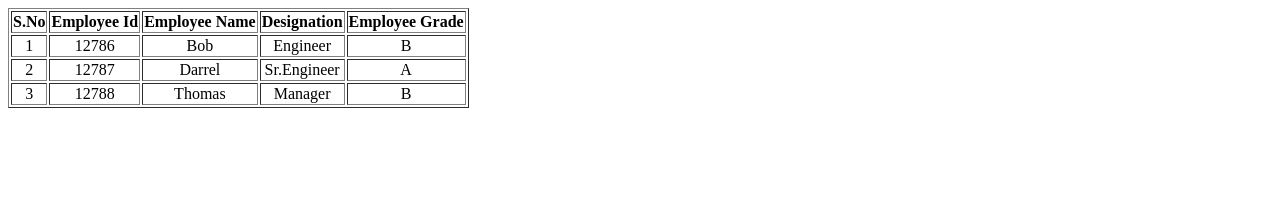
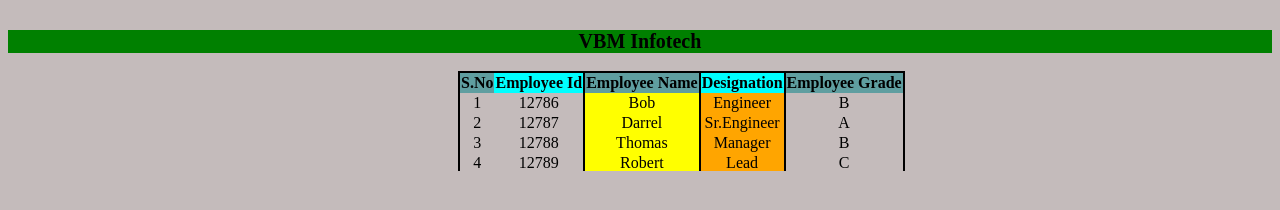
Before and after one commit to phanivyasc/Test_Project, a plain HTML site: page table.html in a window 1280 px wide. Drawn offline with Linux system fonts and the light colour scheme.

Commit message:
css styling

```diff
--- a/table.html
+++ b/table.html
@@ -2,40 +2,51 @@
 <html>
 <head>
 </head>
-<body>
-    <table border = 1>
+<body style = "margin-top:30px;background:rgb(196, 187, 187)">
+    <b><div style = "font-size:20px; text-align:center;background:green"> VBM Infotech</div></b>
+</br>
+<div style = "max-height:100px;overflow:scroll;display:inline-block;margin-left:450px">
+    <table align = center style = "border-collapse:collapse;border:2px solid black">
         <thead>
             <tr>
-                <th>S.No</th>
-                <th>Employee Id</th>
-                <th>Employee Name</th>
-                <th>Designation</th>
-                <th>Employee Grade</th>
+                <th style = "background:cadetblue">S.No</th>
+                <th style = "background:cyan">Employee Id</th>
+                <th style = "background:cadetblue;border-left:2px solid black;border-right:2px solid black">Employee Name</th>
+                <th style = "background:cyan;border-left:2px solid black;border-right:2px solid black">Designation</th>
+                <th style = "background:cadetblue">Employee Grade</th>
             </tr>
         </thead>
-        <tbody style = text-align:center>
+        <tbody style = "text-align:center">
             <tr>
                 <td>1</td>
                 <td>12786</td>
-                <td>Bob</td>
-                <td>Engineer</td>
+                <td style = "border-left:2px solid black;border-right:2px solid black;background:yellow">Bob</td>
+                <td style = "border-left:2px solid black;border-right:2px solid black;background:orange">Engineer</td>
                 <td>B</td>
             </tr>
             <tr>
                 <td>2</td>
                 <td>12787</td>
-                <td>Darrel</td>
-                <td>Sr.Engineer</td>
+                <td style = "border-left:2px solid black;border-right:2px solid black;background:yellow">Darrel</td>
+                <td style = "border-left:2px solid black;border-right:2px solid black;background:orange">Sr.Engineer</td>
                 <td>A</td>
             </tr>
             <tr>
                 <td>3</td>
                 <td>12788</td>
-                <td>Thomas</td>
-                <td>Manager</td>
+                <td style = "border-left:2px solid black;border-right:2px solid black;background:yellow">Thomas</td>
+                <td style = "border-left:2px solid black;border-right:2px solid black;background:orange">Manager</td>
                 <td>B</td>
+            </tr>
+            <tr>
+                <td>4</td>
+                <td>12789</td>
+                <td style = "border-left:2px solid black;border-right:2px solid black;background:yellow">Robert</td>
+                <td style = "border-left:2px solid black;border-right:2px solid black;background:orange">Lead</td>
+                <td>C</td>
             </tr>
         </tbody>
     </table>
+</div>
 </body>
 </html>
```
Also changed, not shown: border_radius.html (added, +15 -0 lines).
